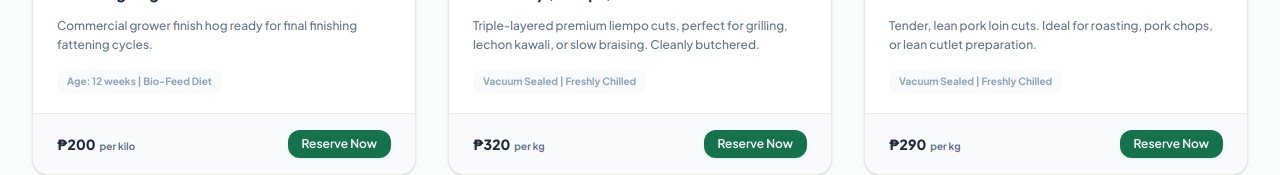
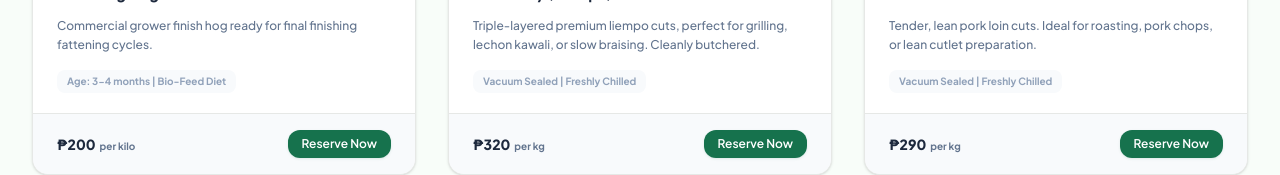
Before and after one commit to Hasminarsenal-files/Delmar-Piggery-Farm, a Next.js app: page /products in a window 1280 px wide. Shown: the part 874-1049 px from the top of the page. Built offline with nearby package versions, Linux system fonts and the light colour scheme; no server answers.

Commit message:
Update Fattening Hog age specification to 3-4 months

```diff
--- a/src/app/(public)/products/page.tsx
+++ b/src/app/(public)/products/page.tsx
@@ -62,7 +62,7 @@
       price: 200,
       unit: "per kilo",
       stockStatus: "Available",
-      specifications: "Age: 12 weeks | Bio-Feed Diet",
+      specifications: "Age: 3-4 months | Bio-Feed Diet",
     },
     {
       id: "p5",
```
